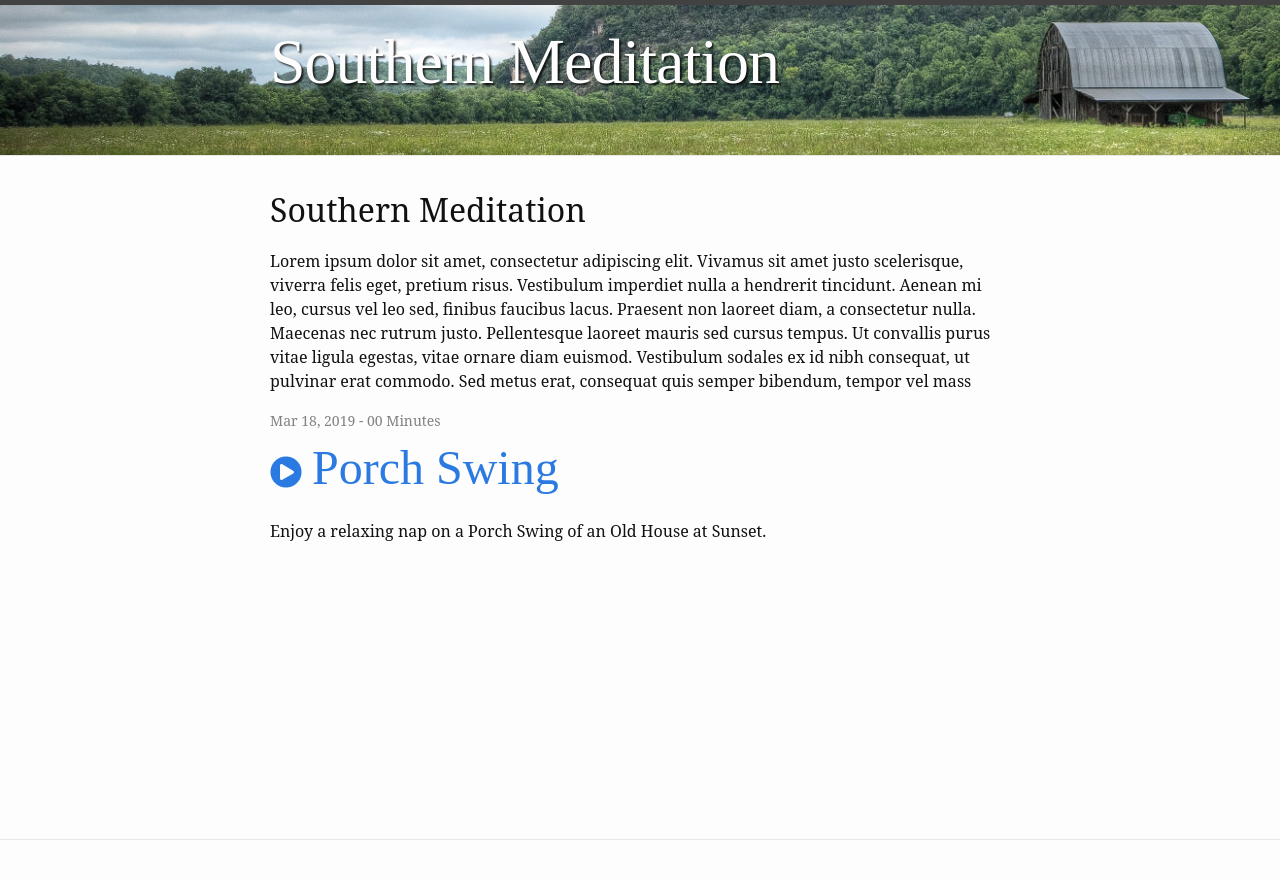
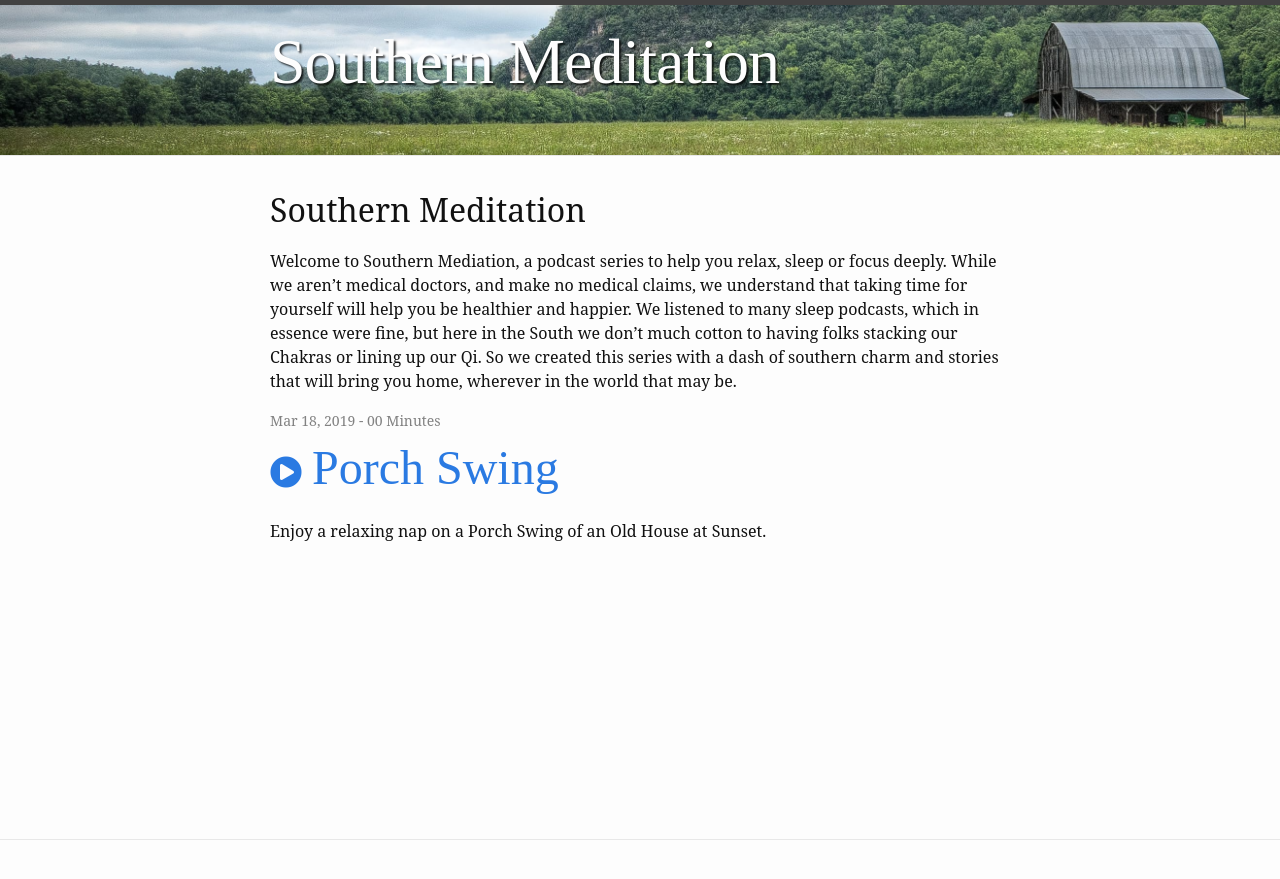
Before and after one commit to bartdorsey/southernmeditation.com, a Jekyll site: the page built from index.md, in a window 1280 px wide. Shown: the top 879 px of the page. Built offline with Jekyll 4.4.1, drawn with Linux system fonts in a browser that asks for light colours; comment, search, counter and statistics services are not loaded.

Commit message:
Adding intro paragraph text

```diff
--- a/index.md
+++ b/index.md
@@ -5,4 +5,4 @@
 layout: home
 title: Southern Meditation
 ---
-Lorem ipsum dolor sit amet, consectetur adipiscing elit. Vivamus sit amet justo scelerisque, viverra felis eget, pretium risus. Vestibulum imperdiet nulla a hendrerit tincidunt. Aenean mi leo, cursus vel leo sed, finibus faucibus lacus. Praesent non laoreet diam, a consectetur nulla. Maecenas nec rutrum justo. Pellentesque laoreet mauris sed cursus tempus. Ut convallis purus vitae ligula egestas, vitae ornare diam euismod. Vestibulum sodales ex id nibh consequat, ut pulvinar erat commodo. Sed metus erat, consequat quis semper bibendum, tempor vel mass
+Welcome to Southern Mediation, a podcast series to help you relax, sleep or focus deeply. While we aren't medical doctors, and make no medical claims,   we understand that taking time for yourself will help you be healthier and happier. We listened to many sleep podcasts, which in essence were fine, but here in the South we don't much cotton to having folks stacking our Chakras or lining up our Qi. So we created this series with a dash of southern charm and stories that will bring you home, wherever in the world that may be.
```
